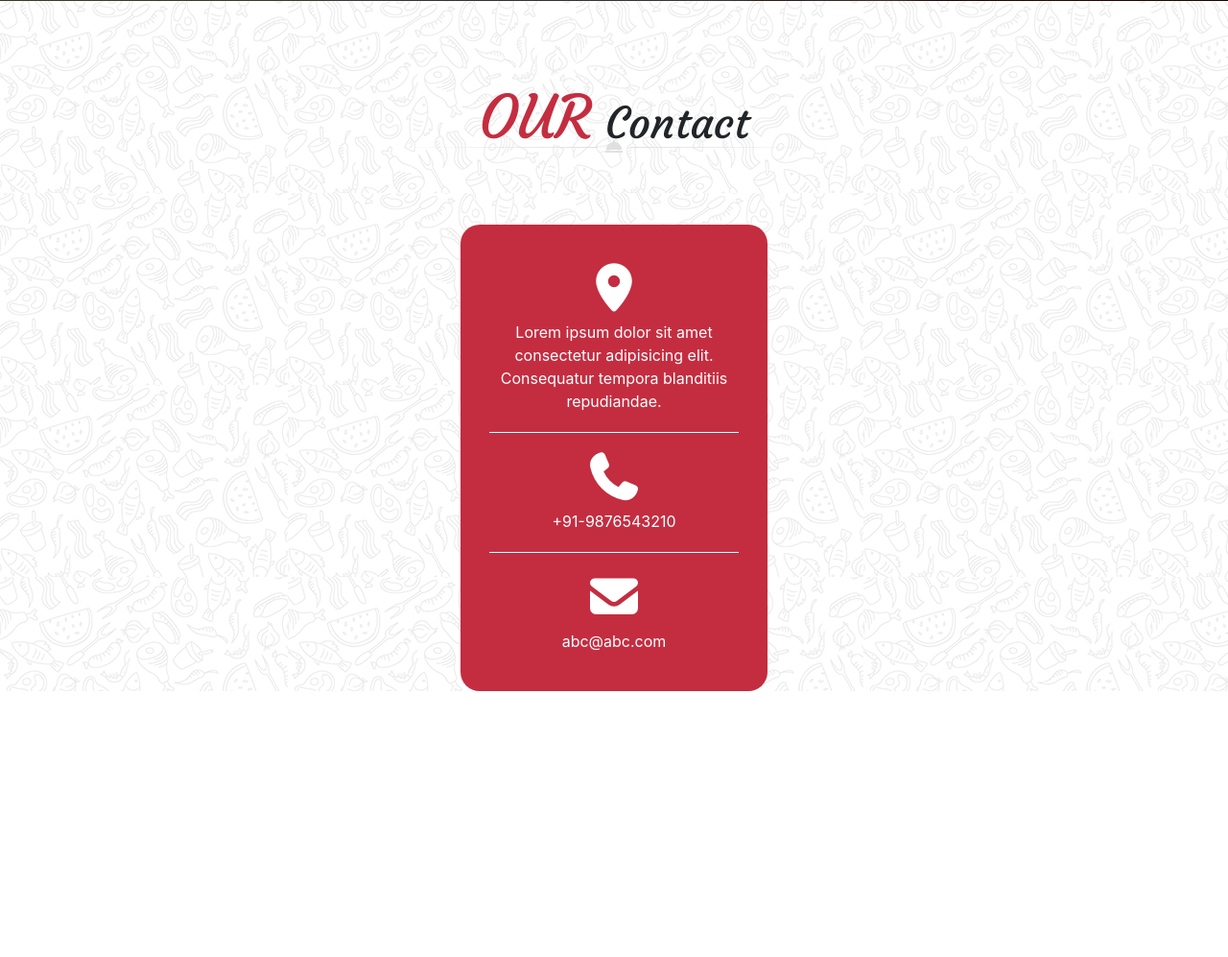
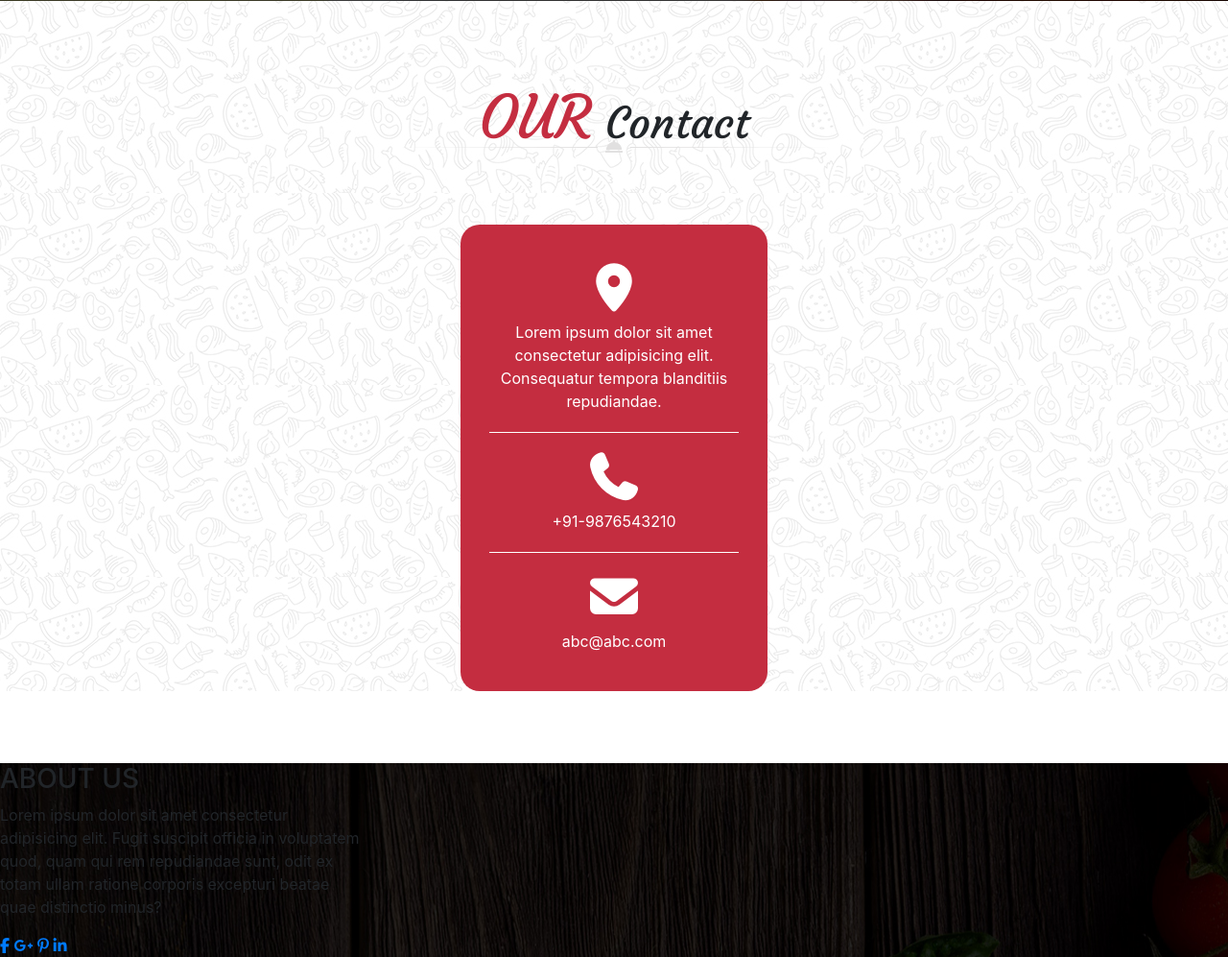
Before and after one commit to alexgaspar-git/coding_16_site_chef, a website: page index.html in a window 1280 px wide. Shown: the part 5493-6490 px from the top of the page at 96% size. Before the commit the page ends 6288 px from the top, so only its background shows below. Drawn offline with Linux system fonts and the light colour scheme.

Commit message:
debut footer

```diff
--- a/index.html
+++ b/index.html
@@ -327,5 +327,19 @@
             </div>
         </div>
     </section>
+    <footer>
+        <div class="trioContainer">
+            <div class="trio">
+                <h3>ABOUT US</h3>
+                <p>Lorem ipsum dolor sit amet consectetur adipisicing elit. Fugit suscipit officia in voluptatem quod, quam qui rem repudiandae sunt, odit ex totam ullam ratione corporis excepturi beatae quae distinctio minus?</p>
+                <div class="icones">
+                   <a href=""><i class="fab fa-facebook-f"></i></a>
+                   <a href=""><i class="fab fa-google-plus-g"></i></a>
+                   <a href=""><i class="fab fa-pinterest-p"></i></a>
+                   <a href=""><i class="fab fa-linkedin-in"></i></a>
+                </div>
+            </div>
+        </div>
+    </footer>
 </body>
 </html>
--- a/src/sass/modules/_footer.sass
+++ b/src/sass/modules/_footer.sass
@@ -0,0 +1,6 @@
+footer
+    .trioContainer
+        background-image: url("../img/ftr-bg.jpg")
+        width: 100%
+        .trio
+            width: 30%
```
Also changed, not shown: public/css/app.css, public/img/ftr-bg.jpg (renamed from public/img/footer_background.jpg).
